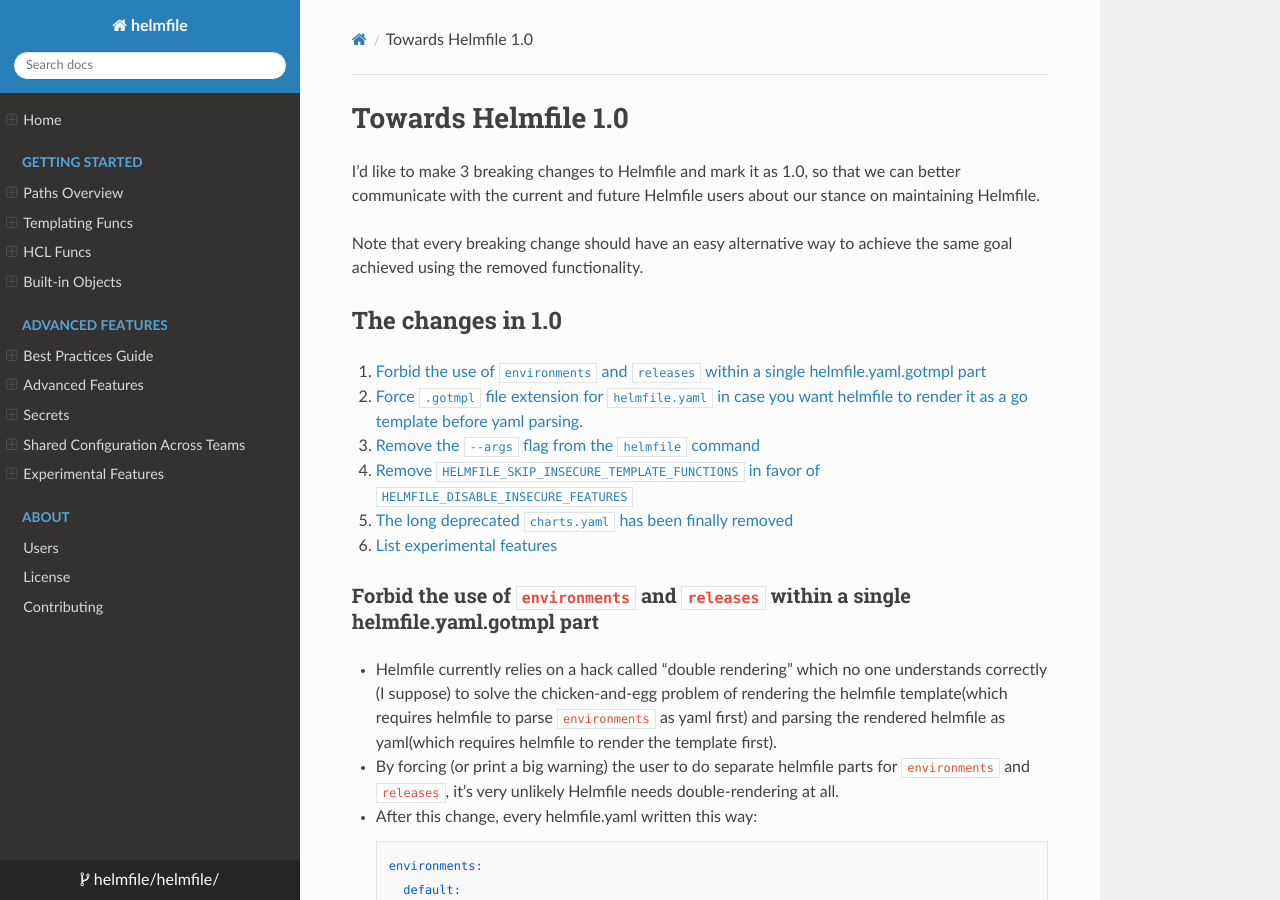
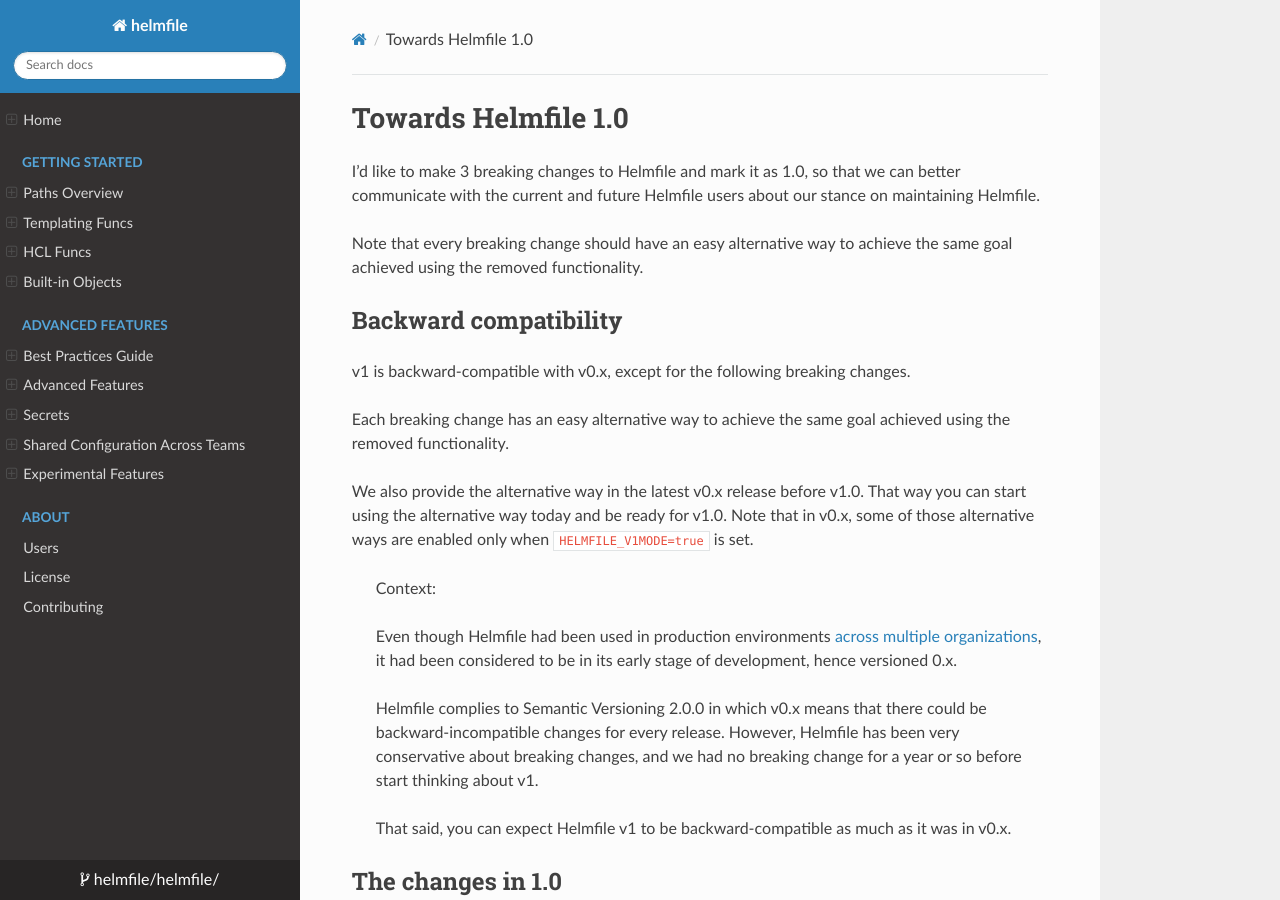
Before and after one commit to alex-tw-lam/helmfile, an MkDocs documentation site: the page built from docs/proposals/towards-1.0.md, in a window 1280 px wide and 900 px high. Built offline with MkDocs 1.6.1, drawn with Linux system fonts in a browser that asks for light colours; nearby versions of some CDN libraries.

```diff
--- a/docs/proposals/towards-1.0.md
+++ b/docs/proposals/towards-1.0.md
@@ -3,6 +3,22 @@
 I'd like to make 3 breaking changes to Helmfile and mark it as 1.0, so that we can better communicate with the current and future Helmfile users about our stance on maintaining Helmfile.
 
 Note that every breaking change should have an easy alternative way to achieve the same goal achieved using the removed functionality.
+
+## Backward compatibility
+
+v1 is backward-compatible with v0.x, except for the following breaking changes.
+
+Each breaking change has an easy alternative way to achieve the same goal achieved using the removed functionality.
+
+We also provide the alternative way in the latest v0.x release before v1.0. That way you can start using the alternative way today and be ready for v1.0. Note that in v0.x, some of those alternative ways are enabled only when `HELMFILE_V1MODE=true` is set.
+
+> Context:
+>
+> Even though Helmfile had been used in production environments [across multiple organizations](USERS.md), it had been considered to be in its early stage of development, hence versioned 0.x.
+>
+> Helmfile complies to Semantic Versioning 2.0.0 in which v0.x means that there could be backward-incompatible changes for every release. However, Helmfile has been very conservative about breaking changes, and we had no breaking change for a year or so before start thinking about v1.
+>
+> That said, you can expect Helmfile v1 to be backward-compatible as much as it was in v0.x.
 
 ## The changes in 1.0
 
```
Also changed, not shown: README.md (+2 -7 lines).
